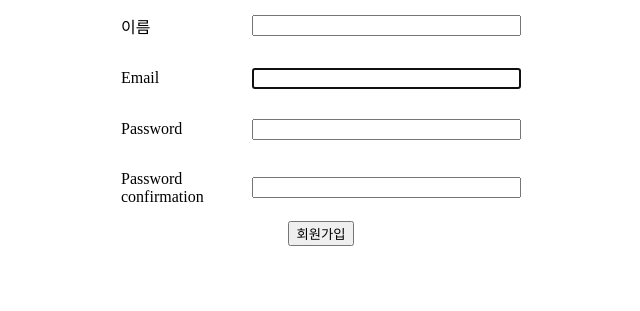
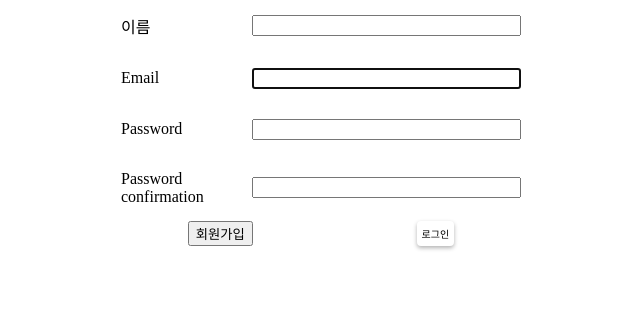
Before and after one commit to JamieJang/clonesign, a Django app: page /signup/ in a window 1280 px wide. Shown: the part 126-437 px from the top of the page, without its empty margins (319-959 px from the left). Run offline with Django 3.2, Linux system fonts and the light colour scheme.

Commit message:
change page between login and signup

```diff
--- a/user/static/user/css/signup.css
+++ b/user/static/user/css/signup.css
@@ -25,3 +25,17 @@ form{
 .signup-input input{
     width: 66%;
 }
+.button{
+    width: 100%;
+    display: flex;
+    justify-content: space-around;
+    align-items: center;
+}
+.to_login{
+    box-shadow: 0 2px 4px 0 rgba(0,0,0,0.3);
+    padding: 5px;
+    text-decoration: none;
+    border-radius: 4px;
+    color: #000;
+    font-size: 10px;
+}
--- a/user/templates/user/signup.html
+++ b/user/templates/user/signup.html
@@ -12,7 +12,11 @@
                 {{ field }}
             </div>
         {% endfor %}
-        <input type="submit" value="회원가입" />
+        <div class="button">
+            <input type="submit" value="회원가입" />
+            <a href="{% url 'user:login' %}" class="to_login">
+                로그인 </a>
+        </div>
     </form>
 </div>
 
```
Also changed, not shown: user/templates/user/login.html (+6 -1 lines).
